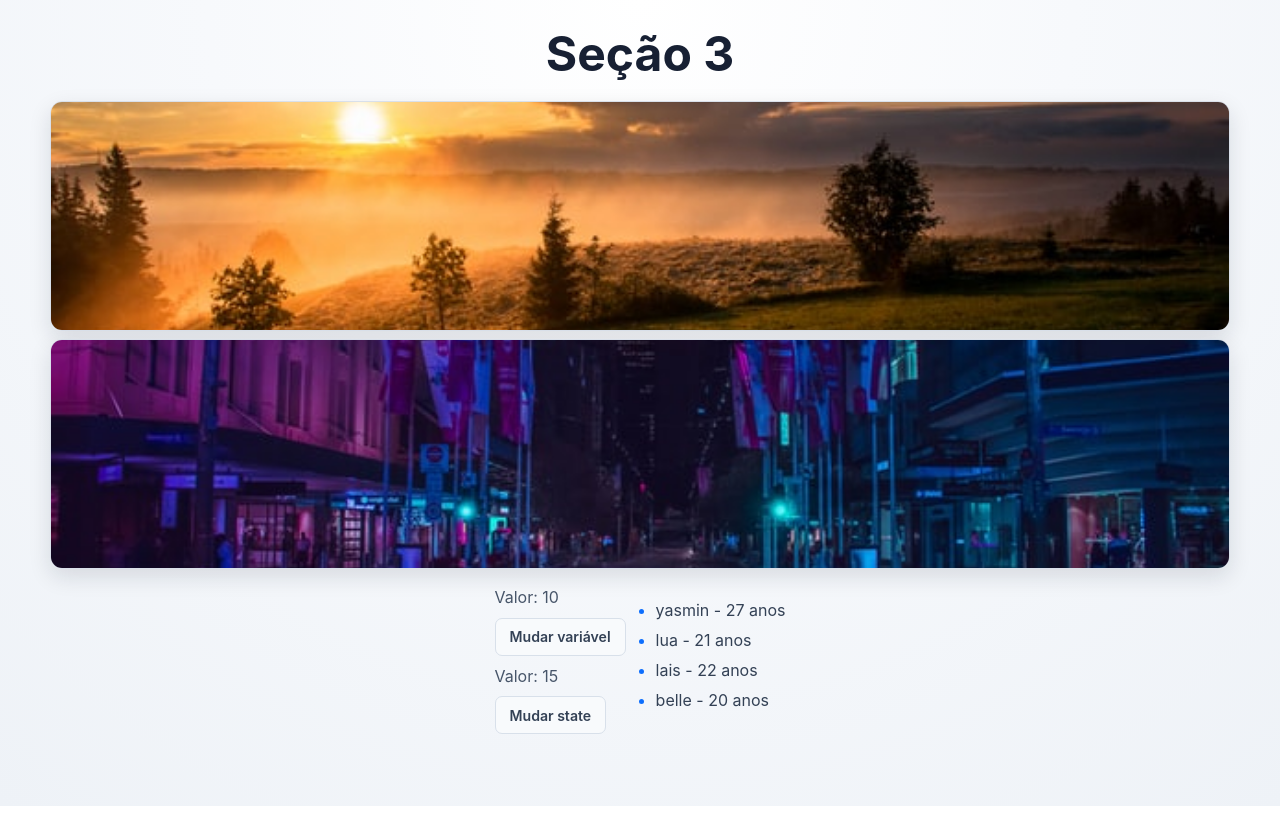
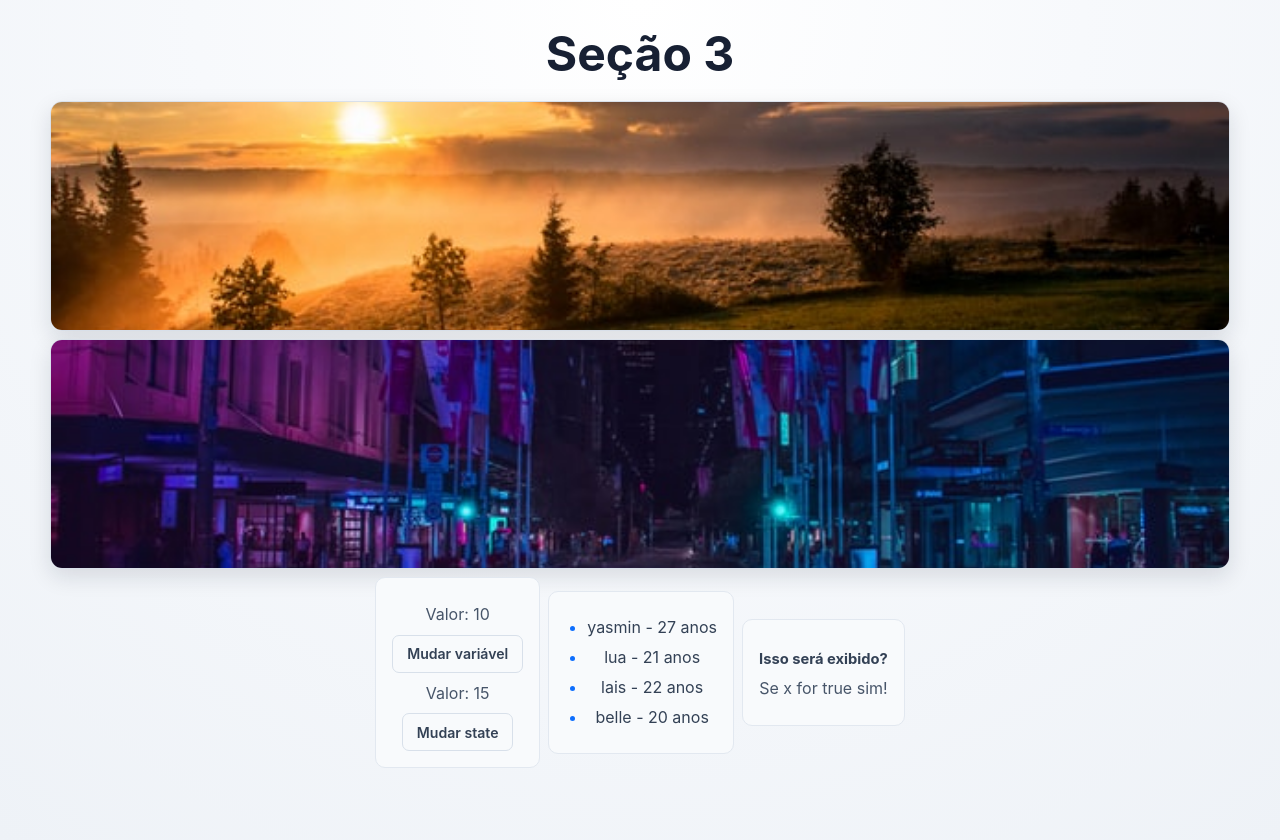
Before and after one commit to yaascarol/revisao-react, a React (Vite) app in the folder revisao react/: page / in a window 1280 px wide. Before the commit the page ends 806 px from the top, so only its background shows below. Built offline with nearby package versions, Linux system fonts and the light colour scheme.

Commit message:
feat: add conditional rendering examples

```diff
--- a/revisao react/src/App.jsx
+++ b/revisao react/src/App.jsx
@@ -1,6 +1,7 @@
 import "./App.css";
 import ManageData from "./components/ManageData.jsx";
 import ListRender from "./components/ListRender.jsx";
+import ConditionalRender from "./components/ConditionalRender.jsx"
 
 import city from "./assets/city.jpg";
 
@@ -17,6 +18,7 @@
         <img src={city} alt="Cidade" />
         <ManageData />
         <ListRender />
+        <ConditionalRender />
       </div>
     </div>
   );
--- a/revisao react/src/components/ConditionalRender.jsx
+++ b/revisao react/src/components/ConditionalRender.jsx
@@ -0,0 +1,17 @@
+import React from "react";
+
+const ConditionalRender = () => {
+    const x = true;
+
+    return (
+        <div>
+            <h3>Isso será exibido?</h3>
+
+            {/* o paragrafo so sera renderizado quando x for true*/}
+
+            {x && <p>Se x for true sim!</p>}
+        </div>
+    );
+};
+
+export default ConditionalRender;
```
